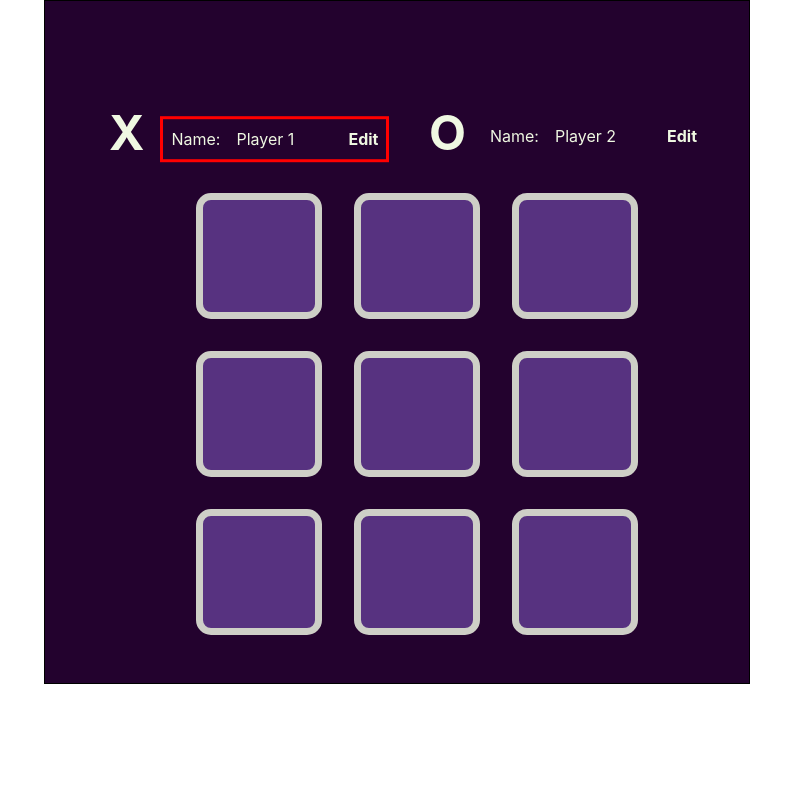
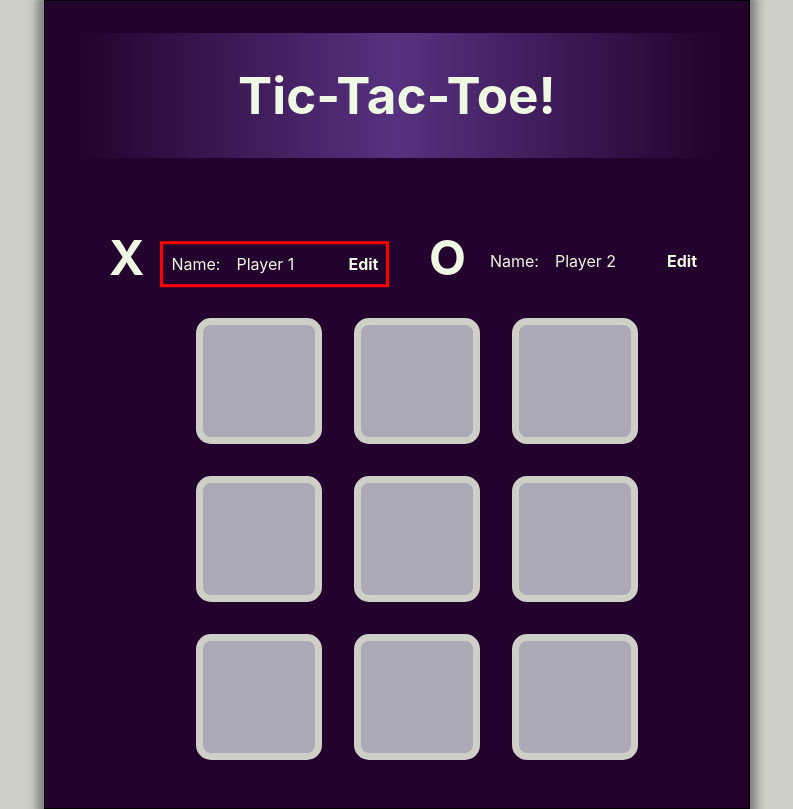
Before and after one commit to jamesgbarbosa/react-tic-tac-toe, a React (Vite) app: page / in a window 1280 px wide. Shown: the whole page, without its empty margins (243-1036 px from the left). Built offline with nearby package versions, Linux system fonts and the light colour scheme.

Commit message:
Update styling

```diff
--- a/src/App.css
+++ b/src/App.css
@@ -40,6 +40,7 @@
   /* height: 100vh; */
   display: flex;
   justify-content: center;
+  background-color: #CECFC7;
 }
 
 .game-container {
@@ -47,6 +48,7 @@
   border: 1px solid black;
   width: 40rem;
   background-color: #23022E;
+  box-shadow: 0px 2px 9px 7px grey;
   /* display: flex; */
 }
 
@@ -73,10 +75,16 @@
   }
 }
 
+.title {
+  background: linear-gradient(to right, #23022E, #573280 ,#23022E);
+  color: #EFF8E2;
+}
+
 .winner-player {
   font-size: 2rem;
   font-weight: bold;
-  color: red;
+  color: #EFF8E2;
+  height: 4rem;
 }
 
 .center {
--- a/src/App.tsx
+++ b/src/App.tsx
@@ -60,6 +60,9 @@ function App() {
     <>
       <div className="main">
         <div className="game-container">
+          <div className="title flex center">
+            <h1>Tic-Tac-Toe!</h1>
+          </div>
           <div className="winner-container flex center">
             {isWinner ? <p className="winner-player">Player {activePlayer} won!</p> : null}
           </div>
--- a/src/components/GameBoard.tsx
+++ b/src/components/GameBoard.tsx
@@ -7,7 +7,7 @@ export function GameBoard({ onSelectSquare, board, isDisabled }) {
         (
             <ul key={rowIndex}>
                 {rows.map((square, colIndex) =>
-                    <li key={`${rowIndex}${colIndex}`} onClick={() => {
+                    <li className={square ? 's-active' : ''} key={`${rowIndex}${colIndex}`} onClick={() => {
                         isDisabled ? null : onSelectSquare(rowIndex, colIndex);
                     }}>{square}</li>
                 )}
--- a/src/components/Gameboard.css
+++ b/src/components/Gameboard.css
@@ -21,6 +21,10 @@ ul>li {
     border-radius: 15px;
     margin: 0 1rem;
     color: #EFF8E2;
+    background-color: #ADA8B6;
+}
+
+ul > li.s-active {
     background-color: #573280;
 }
 
```
